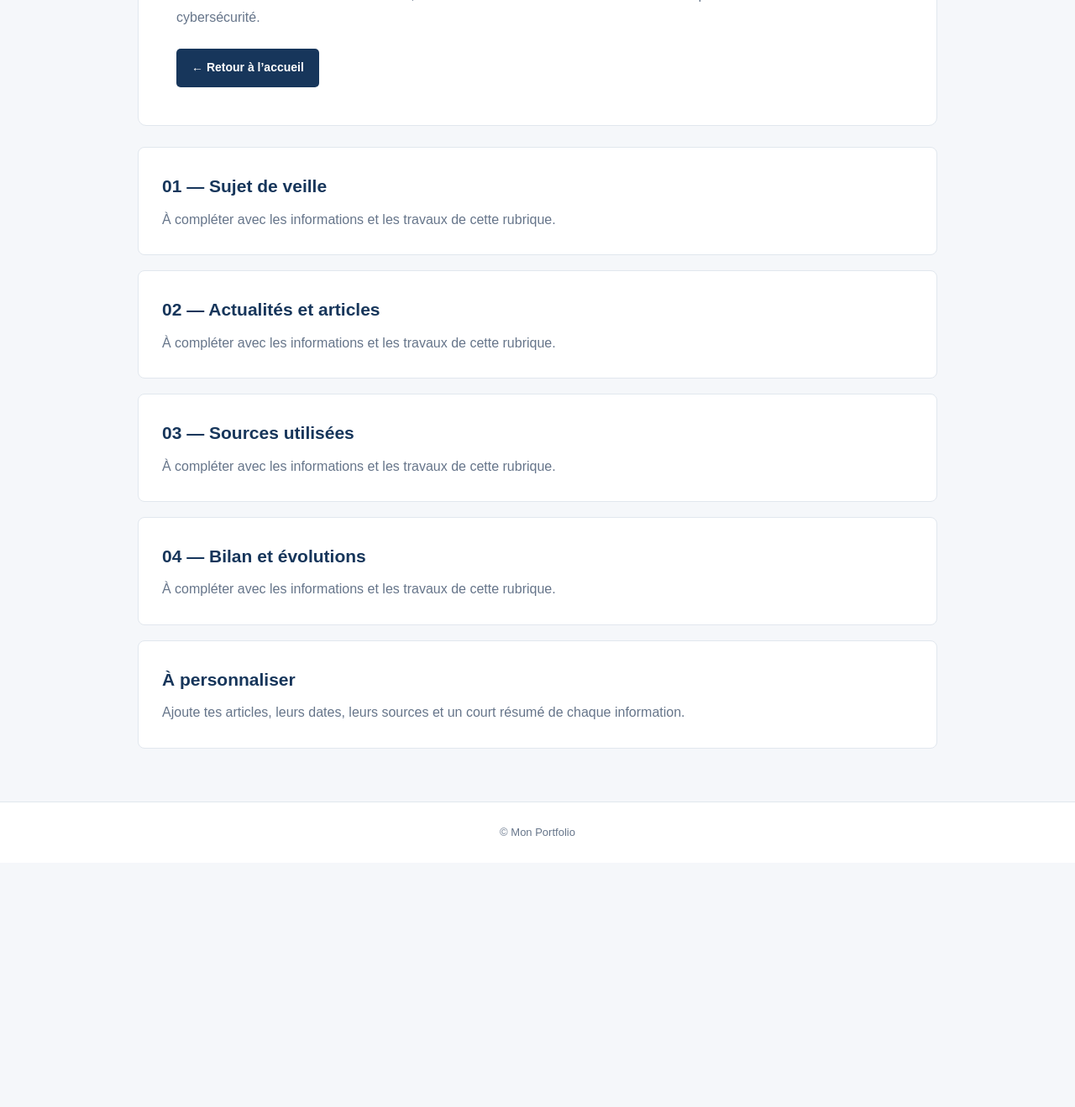
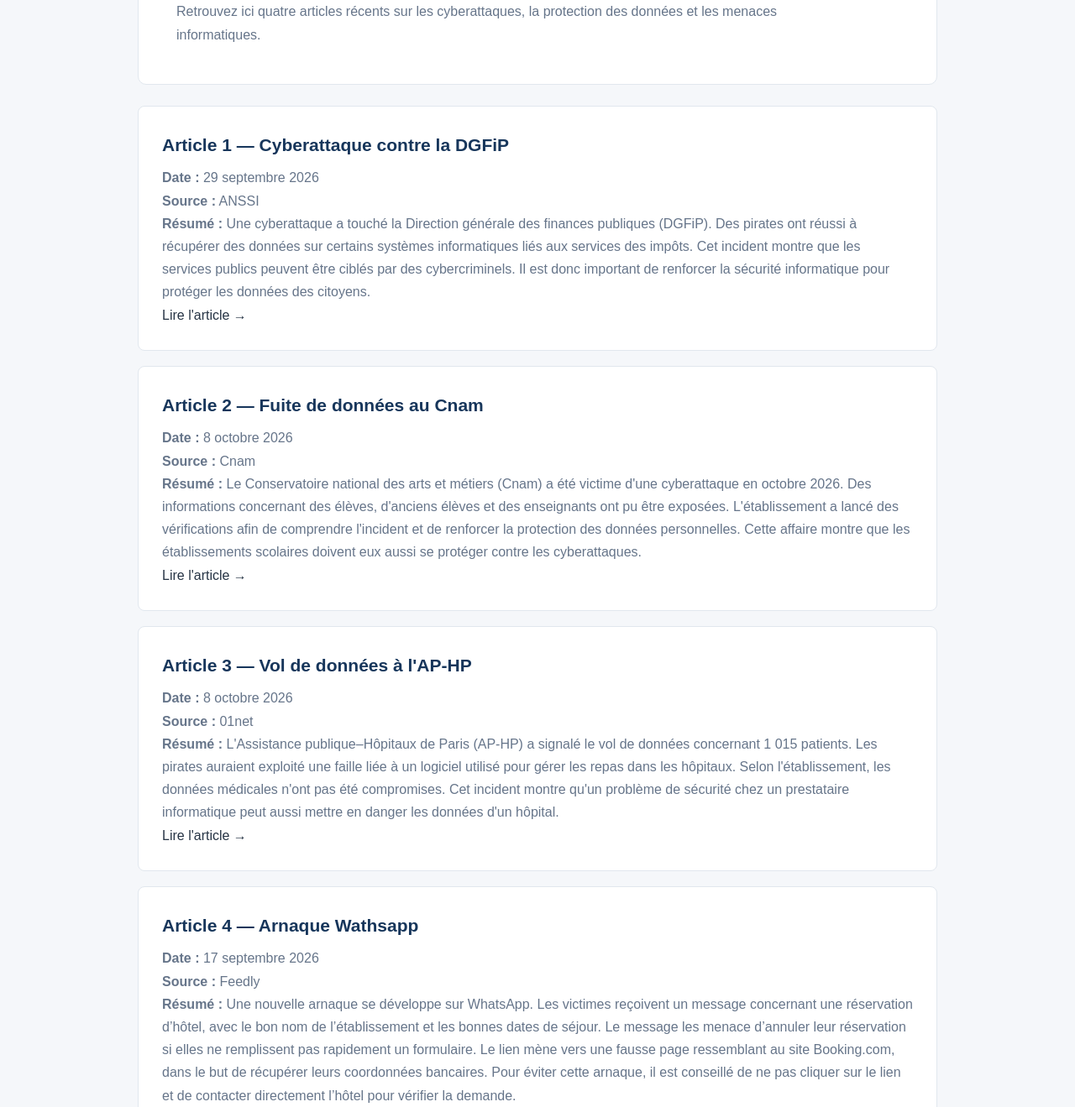
Before and after one commit to bld568/portfolio-bts-sio-fabregabin, a plain HTML site: page veille-informatique.html in a window 1280 px wide. Shown: the part 290-1609 px from the top of the page at 84% size. Before the commit the page ends 1318 px from the top, so only its background shows below. Drawn offline with Linux system fonts and the light colour scheme; a script that the page names is missing.

Commit message:
Update portfolio page with recent cybersecurity articles

````diff
--- a/veille-informatique.html
+++ b/veille-informatique.html
@@ -1,18 +1,23 @@
+```html
 <!DOCTYPE html>
 <html lang="fr">
 <head>
   <meta charset="UTF-8">
   <meta name="viewport" content="width=device-width, initial-scale=1.0">
-  <meta name="description" content="Veille informatique et cybersécurité — portfolio informatique">
-  <title>Veille informatique et cybersécurité | Mon Portfolio</title>
+  <meta name="description" content="Veille informatique et cybersécurité">
+  <title>Veille informatique | Mon Portfolio</title>
   <link rel="stylesheet" href="style.css">
   <script src="script.js" defer></script>
 </head>
 <body>
+
   <header>
     <nav class="navigation" aria-label="Navigation principale">
       <a href="index.html" class="logo">MON PORTFOLIO</a>
-      <button class="menu-mobile" id="menu-mobile" aria-expanded="false" aria-controls="liens-navigation">☰ Menu</button>
+      <button class="menu-mobile" id="menu-mobile"
+        aria-expanded="false" aria-controls="liens-navigation">
+        ☰ Menu
+      </button>
       <div class="liens" id="liens-navigation">
         <a href="cv.html">CV</a>
         <a href="tableau-synthese.html">Tableau de synthèse</a>
@@ -24,36 +29,64 @@
       </div>
     </nav>
   </header>
+
   <main>
     <section class="hero">
-      <span class="eyebrow">Portfolio informatique</span>
-      <h1>Suivre l’actualité de la cybersécurité</h1>
-      <p>Cette veille rassemble des informations, des actualités et des ressources sur l’informatique et la cybersécurité.</p>
-      <div class="actions">
-        <a class="button" href="index.html">← Retour à l’accueil</a>
-      </div>
+      <span class="eyebrow">Veille informatique</span>
+      <h1>Actualités en cybersécurité</h1>
+      <p>Retrouvez ici quatre articles récents sur les cyberattaques,
+      la protection des données et les menaces informatiques.</p>
     </section>
+
     <section class="panel">
-      <h2>01 — Sujet de veille</h2>
-      <p>À compléter avec les informations et les travaux de cette rubrique.</p>
+      <h2>Article 1 — Cyberattaque contre la DGFiP</h2>
+      <p><strong>Date :</strong> 29 septembre 2026</p>
+      <p><strong>Source :</strong> ANSSI</p>
+      <p><strong>Résumé :</strong> Une cyberattaque a touché la Direction générale des finances publiques (DGFiP). Des pirates ont réussi à récupérer des données sur certains systèmes informatiques liés aux services des impôts. Cet incident montre que les services publics peuvent être ciblés par des cybercriminels. Il est donc important de renforcer la sécurité informatique pour protéger les données des citoyens.
+</p>
+      <a href="https://cyber.gouv.fr/actualites/lanssi-publie-le-rapport-dincident-sur-les-cyberattaques-ayant-touche-la-dgfip/" target="_blank" rel="noopener noreferrer">
+        Lire l'article →
+      </a>
     </section>
+
     <section class="panel">
-      <h2>02 — Actualités et articles</h2>
-      <p>À compléter avec les informations et les travaux de cette rubrique.</p>
+      <h2>Article 2 — Fuite de données au Cnam</h2>
+      <p><strong>Date :</strong> 8 octobre 2026</p>
+      <p><strong>Source :</strong> Cnam</p>
+      <p><strong>Résumé :</strong> Le Conservatoire national des arts et métiers (Cnam) a été victime d'une cyberattaque en octobre 2026. Des informations concernant des élèves, d'anciens élèves et des enseignants ont pu être exposées. L'établissement a lancé des vérifications afin de comprendre l'incident et de renforcer la protection des données personnelles. Cette affaire montre que les établissements scolaires doivent eux aussi se protéger contre les cyberattaques.
+</p>
+      <a href="https://www.cnam.fr/actualites/institutionnel/incident-de-securite-informatique-le-cnam-mobilise-pour-proteger-les-donnees-personnelles-et-renforcer-ses-dispositifs-de-protection" target="_blank" rel="noopener noreferrer">
+        Lire l'article →
+      </a>
     </section>
+
     <section class="panel">
-      <h2>03 — Sources utilisées</h2>
-      <p>À compléter avec les informations et les travaux de cette rubrique.</p>
+      <h2>Article 3 — Vol de données à l'AP-HP</h2>
+      <p><strong>Date :</strong> 8 octobre 2026</p>
+      <p><strong>Source :</strong> 01net</p>
+      <p><strong>Résumé :</strong> L'Assistance publique–Hôpitaux de Paris (AP-HP) a signalé le vol de données concernant 1 015 patients. Les pirates auraient exploité une faille liée à un logiciel utilisé pour gérer les repas dans les hôpitaux. Selon l'établissement, les données médicales n'ont pas été compromises. Cet incident montre qu'un problème de sécurité chez un prestataire informatique peut aussi mettre en danger les données d'un hôpital.
+</p>
+      <a href="https://www.01net.com/actualites/fuite-donnees-plus-grand-chu-france-europe-ete-pirate.html" target="_blank" rel="noopener noreferrer">
+        Lire l'article →
+      </a>
     </section>
+
     <section class="panel">
-      <h2>04 — Bilan et évolutions</h2>
-      <p>À compléter avec les informations et les travaux de cette rubrique.</p>
-    </section>
-    <section class="panel">
-      <h2>À personnaliser</h2>
-      <p>Ajoute tes articles, leurs dates, leurs sources et un court résumé de chaque information.</p>
+      <h2>Article 4 — Arnaque Wathsapp</h2>
+      <p><strong>Date :</strong> 17 septembre 2026</p>
+      <p><strong>Source :</strong> Feedly</p>
+      <p><strong>Résumé :</strong> Une nouvelle arnaque se développe sur WhatsApp. Les victimes reçoivent un message concernant une réservation d’hôtel, avec le bon nom de l’établissement et les bonnes dates de séjour. Le message les menace d’annuler leur réservation si elles ne remplissent pas rapidement un formulaire. Le lien mène vers une fausse page ressemblant au site Booking.com, dans le but de récupérer leurs coordonnées bancaires. Pour éviter cette arnaque, il est conseillé de ne pas cliquer sur le lien et de contacter directement l’hôtel pour vérifier la demande.
+</p>
+      <a href="https://www.presse-citron.net/votre-reservation-dhotel-va-etre-annulee-attention-a-cette-arnaque-whatsapp-qui-se-multiplie/" target="_blank" rel="noopener noreferrer">
+        Lire l'article →
+      </a>
     </section>
   </main>
-  <footer><p>© <span id="annee"></span> Mon Portfolio</p></footer>
+
+  <footer>
+    <p>© <span id="annee"></span> Mon Portfolio</p>
+  </footer>
+
 </body>
 </html>
+```
````
